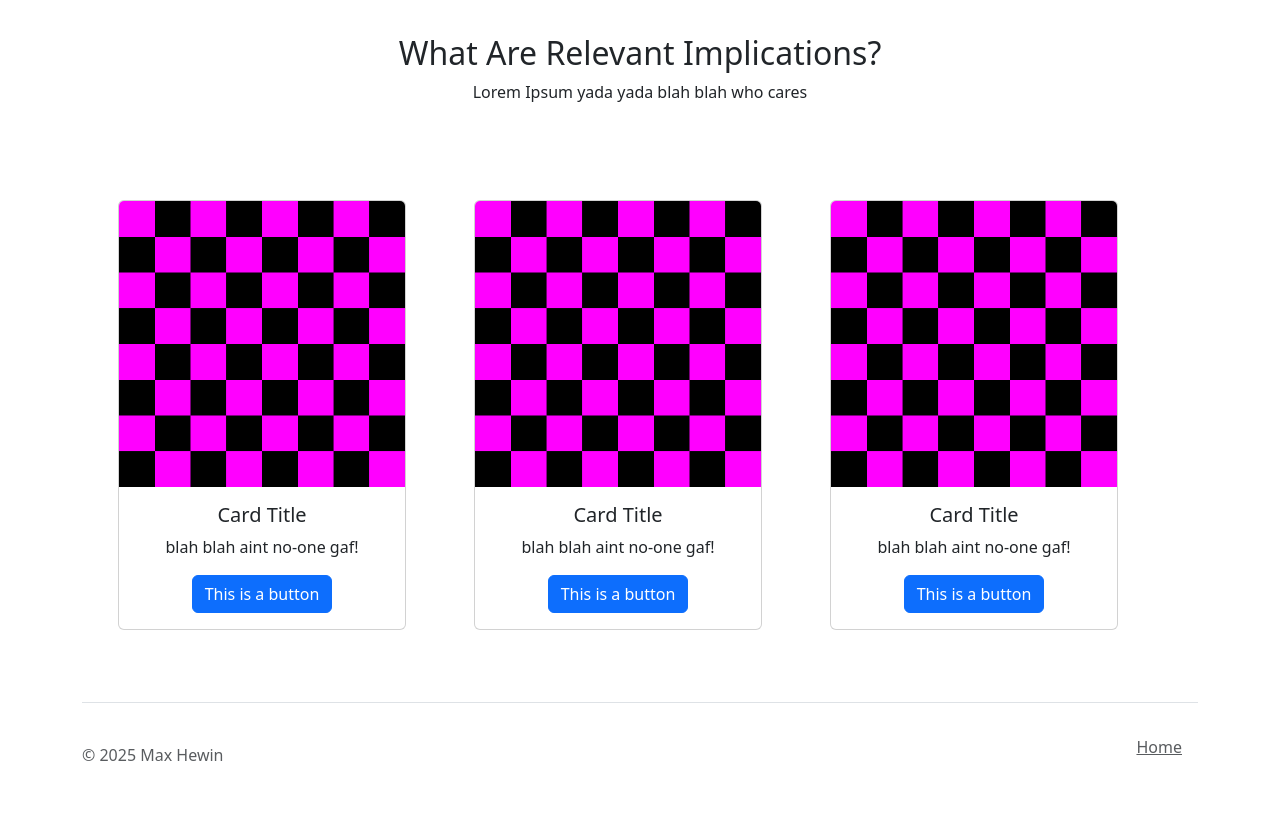
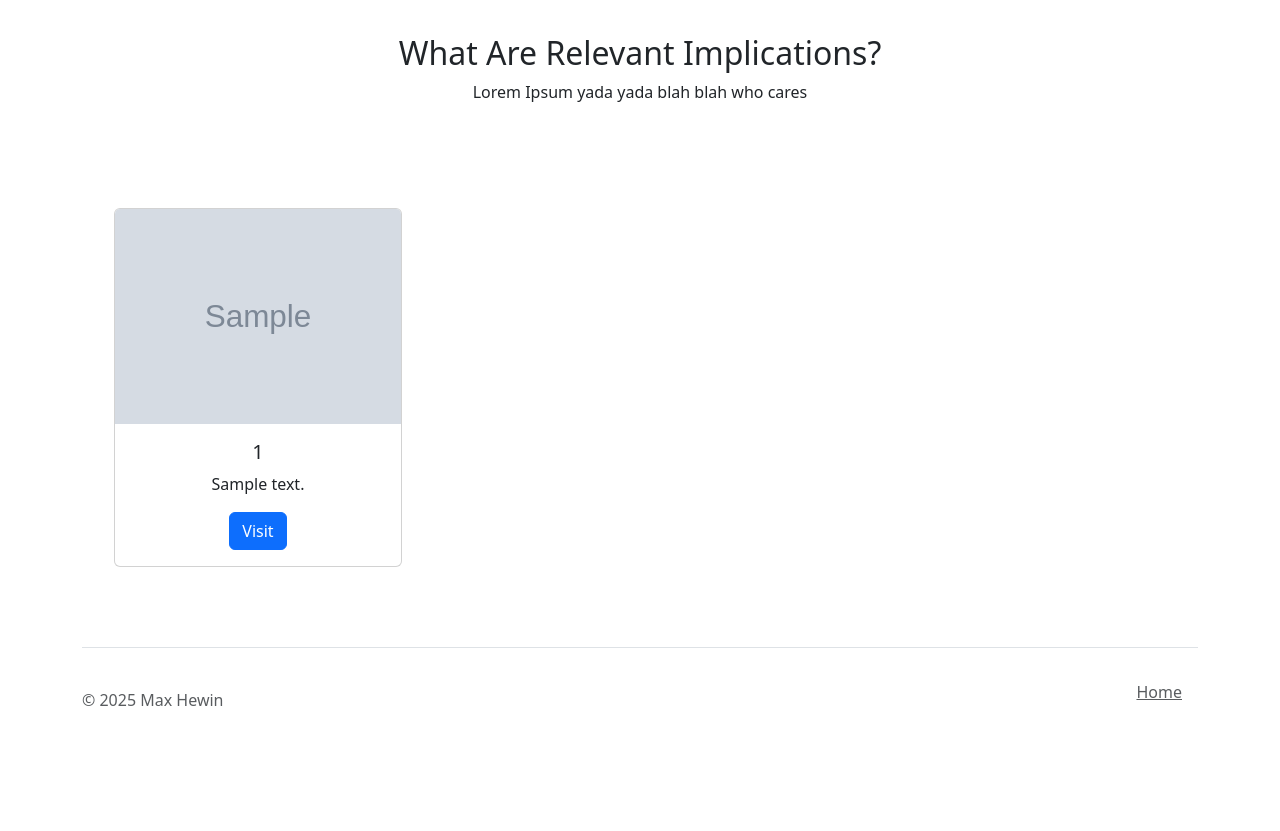
Before and after one commit to orangemaxx/RelevantImplications, a Flask app: template templates/pages/index.html in a window 1280 px wide. Shown: the part 278-1109 px from the top of the page. After the commit the page ends 984 px from the top, so only its background shows below. Run offline with Flask 3, Linux system fonts and the light colour scheme; the template is opened without the code that fills it: most values are stand-ins (such as "Sample title", 1, 10 or a date in 2020); grey boxes marked "Sample" are stand-in pictures; parts of the project's set-up code (start-up, migrations or seed data) failed here and were passed over; some libraries are stand-ins or nearby versions.

Commit message:
Automating grid system

```diff
--- a/app.py
+++ b/app.py
@@ -5,6 +5,8 @@ import shutil
 
 with open("pages.json", "r") as file:
     pages = json.load(file)
+with open("static/implications.json", "r") as file:
+    implications = json.load(file)
 
 
 app = Flask(__name__)
@@ -17,7 +19,7 @@ def savefile(filename, args, template):
     current_dir = os.path.dirname(__file__)
     rel_path = "/build/" + filename
     with open(current_dir + rel_path, "w") as f:
-        f.write(render_template("pages/"+template, **args))
+        f.write(render_template("pages/"+template, **args, grid=implications))
 
 with app.app_context():
     for page in pages:
--- /dev/null
+++ b/static/implications.json
@@ -0,0 +1,6 @@
+{
+    "Safety": {
+        "desc": "blah blah blah",
+        "thumb": "health-safety.png"
+    }
+}
--- a/templates/pages/index.html
+++ b/templates/pages/index.html
@@ -11,36 +11,18 @@
     <!-- TODO: come back and center ts grid system i actually gotta start doing stuff so i give up on this for now come back later -->
     <div class="container text-center mt-5 p-5">
         <div class="row">
-            <div class="col-sm">
+            {% for i in grid %}
+            <div class="col-sm p-2">
                 <div class="card" style="width: 18rem;">
-                    <img src="/static/img/Debugempty.png" alt="" class="card-img-top">
+                    <img src="/static/img/rel-impl/{{i['thumb']}}" alt="" class="card-img-top">
                     <div class="card-body">
-                        <h5 class="card-title">Card Title</h5>
-                        <p class="card-text">blah blah aint no-one gaf!</p>
-                        <a href="" class="btn btn-primary">This is a button</a>
+                        <h5 class="card-title">{{i}}</h5>
+                        <p class="card-text">{{i.desc}}</p>
+                        <a href="" class="btn btn-primary">Visit</a>
                     </div>
                 </div>
             </div>
-            <div class="col-sm">
-                <div class="card" style="width: 18rem;">
-                    <img src="/static/img/Debugempty.png" alt="" class="card-img-top">
-                    <div class="card-body">
-                        <h5 class="card-title">Card Title</h5>
-                        <p class="card-text">blah blah aint no-one gaf!</p>
-                        <a href="" class="btn btn-primary">This is a button</a>
-                    </div>
-                </div>
-            </div>
-            <div class="col-sm">
-                <div class="card" style="width: 18rem;">
-                    <img src="/static/img/Debugempty.png" alt="" class="card-img-top">
-                    <div class="card-body">
-                        <h5 class="card-title">Card Title</h5>
-                        <p class="card-text">blah blah aint no-one gaf!</p>
-                        <a href="" class="btn btn-primary">This is a button</a>
-                    </div>
-                </div>
-            </div>
+            {% endfor %}
         </div>
     </div>
 
```
